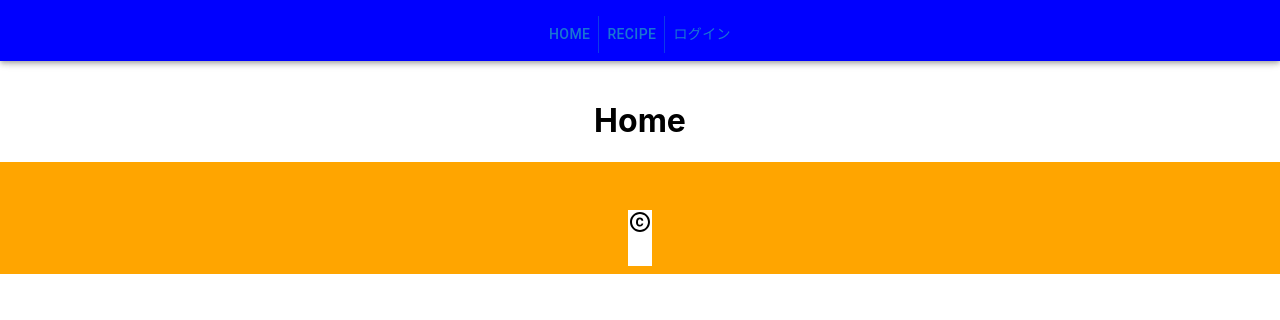
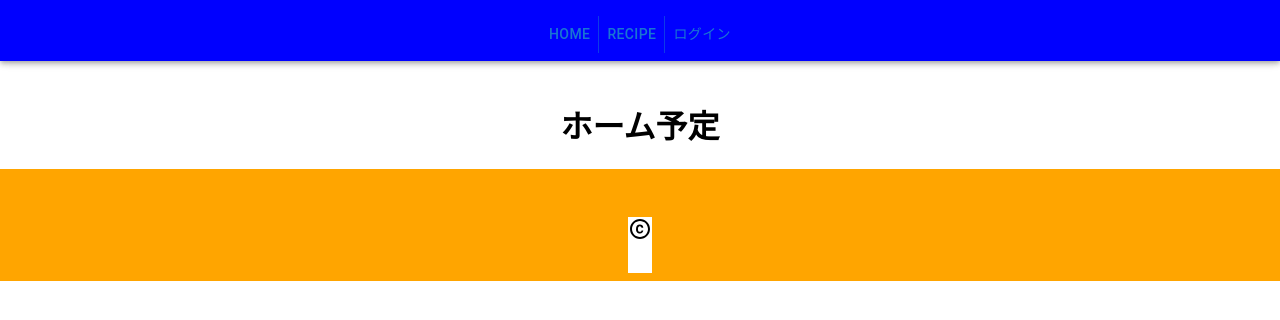
Before and after one commit to kobayoshi-xs/portfolio-project, a React (Create React App) app in the folder front/react-app/: page / in a window 1280 px wide. Shown: the top 320 px of the page. Built offline with nearby package versions, Linux system fonts and the light colour scheme; what axios-case-converter would draw is missing.

Commit message:
軽微な修正

```diff
--- a/front/react-app/src/components/pages/Home.tsx
+++ b/front/react-app/src/components/pages/Home.tsx
@@ -5,7 +5,7 @@ import { Box } from "@mui/material";
 export const Home = () => {
   return(
     <Box sx={{pt: 10}}>
-      <h1>Home</h1>
+      <h1>ホーム予定</h1>
     </Box>
   );
 }
```
